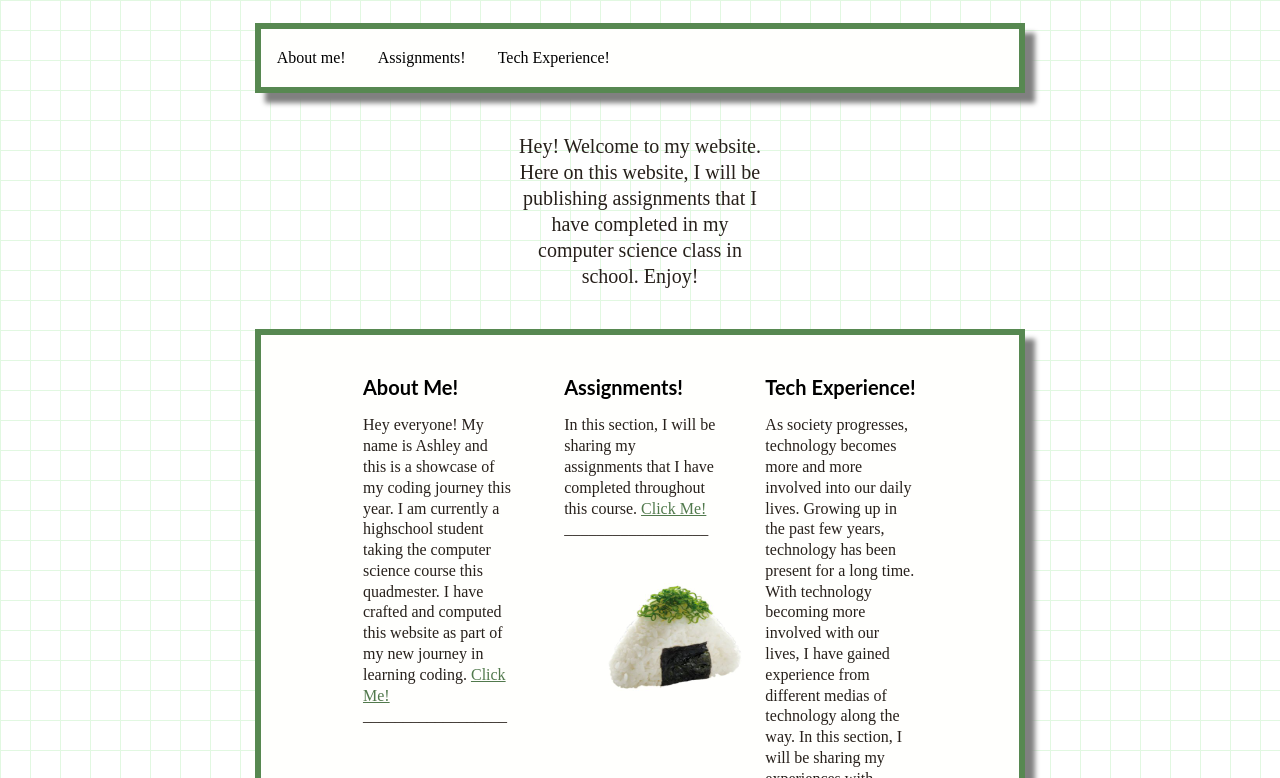
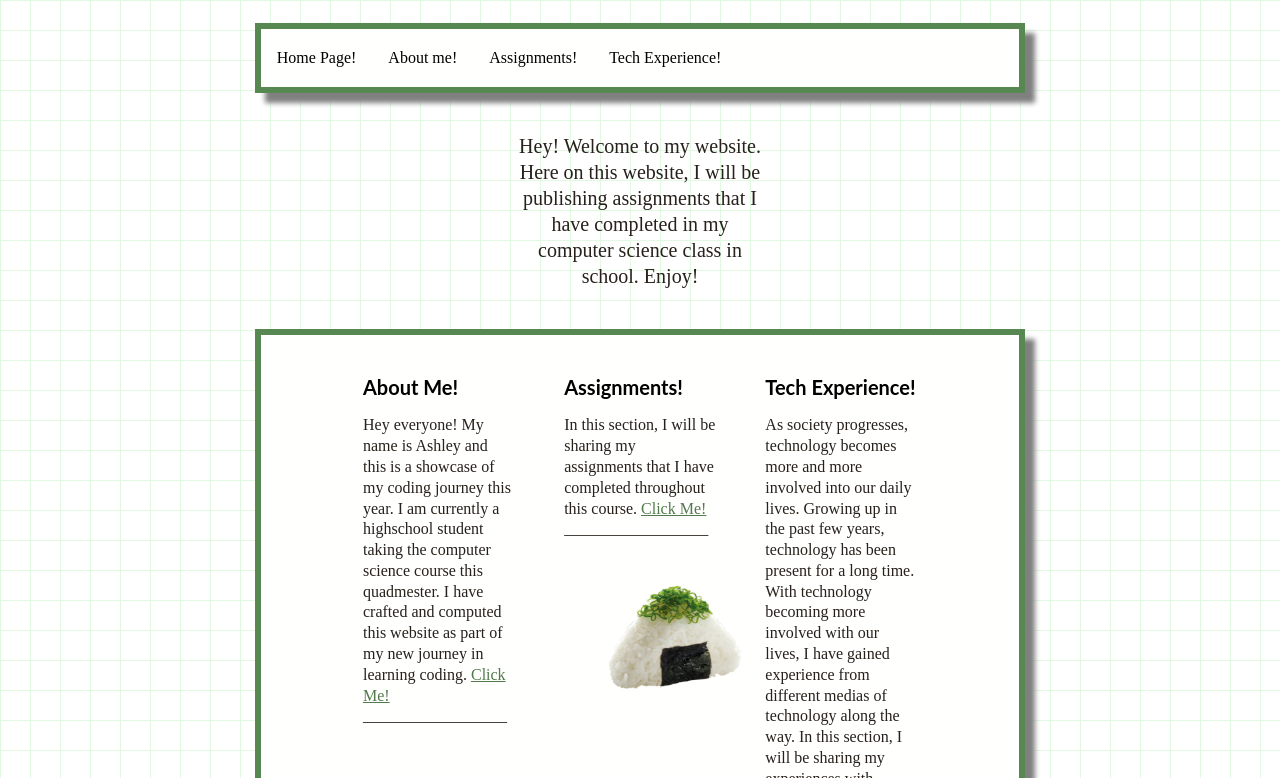
Before and after one commit to ashleyeeee/portfolio, a plain HTML site: page index.html in a window 1280 px wide. Shown: the part 270-1048 px from the top of the page. Drawn offline with Linux system fonts and the light colour scheme.

Commit message:
Update index.html

```diff
--- a/index.html
+++ b/index.html
@@ -24,6 +24,7 @@
        <div class="centered">
         <div id="row">
             <ul>
+             <li><a href="index.html">Home Page!</a></li>
              <li><a href="aboutme.html">About me!</a></li>
              <li><a href="project.html">Assignments!</a></li>
              <li><a href="accomplishments.html">Tech Experience!</a></li>
```
